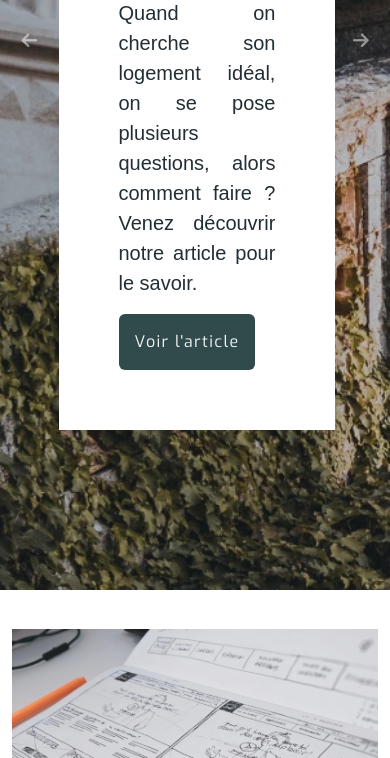
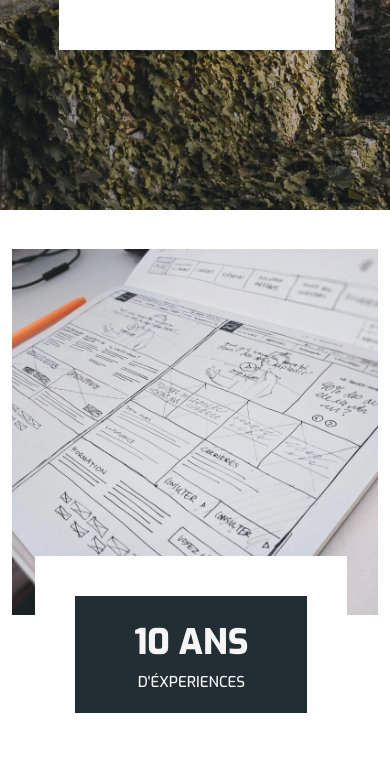
Before and after one commit to Kahina-OUALI/ktdmg, a plain HTML site: page index.html in a window 390 px wide. Shown: the part 655-1413 px from the top of the page. Drawn offline with nearby package versions, Linux system fonts and the light colour scheme; a web font is replaced by a local one.

Commit message:
Modification de la taille de l'image slide

```diff
--- a/assets/scss/slide/_simple.scss
+++ b/assets/scss/slide/_simple.scss
@@ -58,7 +58,7 @@
     }
     .img-slide {
         @media screen and (max-width: 606px) {
-            height: 130vh !important;
+            height: 85vh !important;
         }
     }
 }
```
Also changed, not shown: assets/css/style.css.
